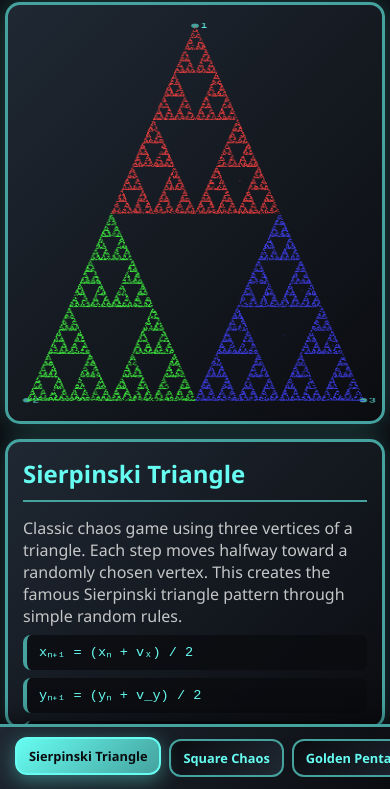
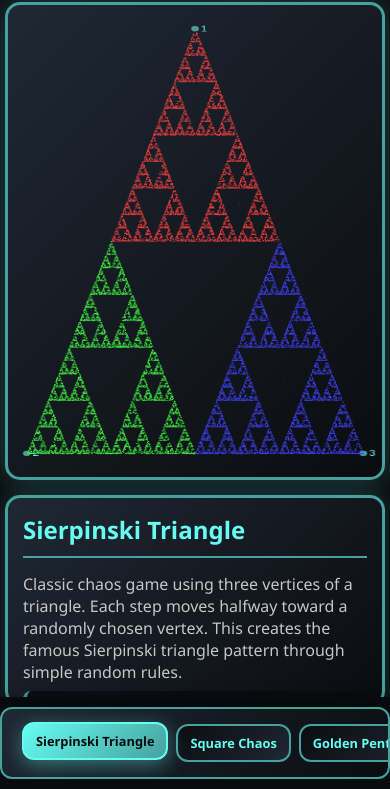
Before and after one commit to BelskviK/Fractal-drawing-algorithms, a plain HTML site: page index.html in a window 390 px wide. Shown: the part 55-844 px from the top of the page. Drawn offline with Linux system fonts and the light colour scheme; animation ran at ten frames a second.

Commit message:
Update style.css

```diff
--- a/style.css
+++ b/style.css
@@ -171,6 +171,7 @@ canvas {
 }
 
 @media (max-width: 768px) {
+@media (max-width: 768px) {
   h1 {
     font-size: 2em;
     margin: 10px 0;
@@ -178,7 +179,7 @@ canvas {
 
   .fractal-flex {
     flex-direction: column;
-    padding: 0 10px 70px 10px;
+    padding: 0 10px 20px 10px; /* Normal bottom padding */
     gap: 15px;
   }
 
@@ -190,11 +191,16 @@ canvas {
   .info-container {
     flex: 4;
     max-width: none;
-    max-height: 35vh;
+    max-height: 25vh; /* Reduced height */
+    order: 3; /* Move description to bottom */
   }
 
   .tabs {
-    padding: 12px 15px;
+    position: relative; /* Remove fixed positioning */
+    order: 2; /* Place tabs between canvas and description */
+    margin: 10px 0;
+    border-radius: 12px;
+    border: 2px solid #45a29e;
   }
 
   .tab {
```
